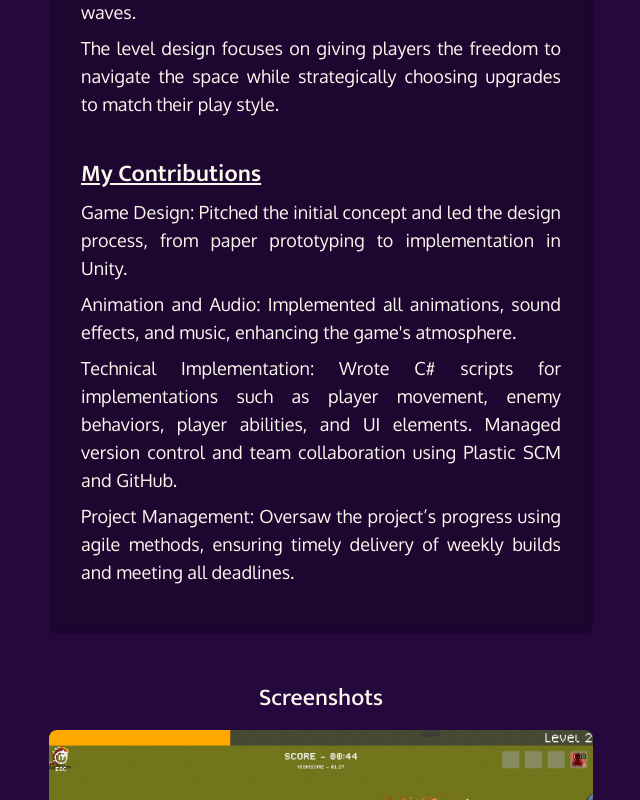
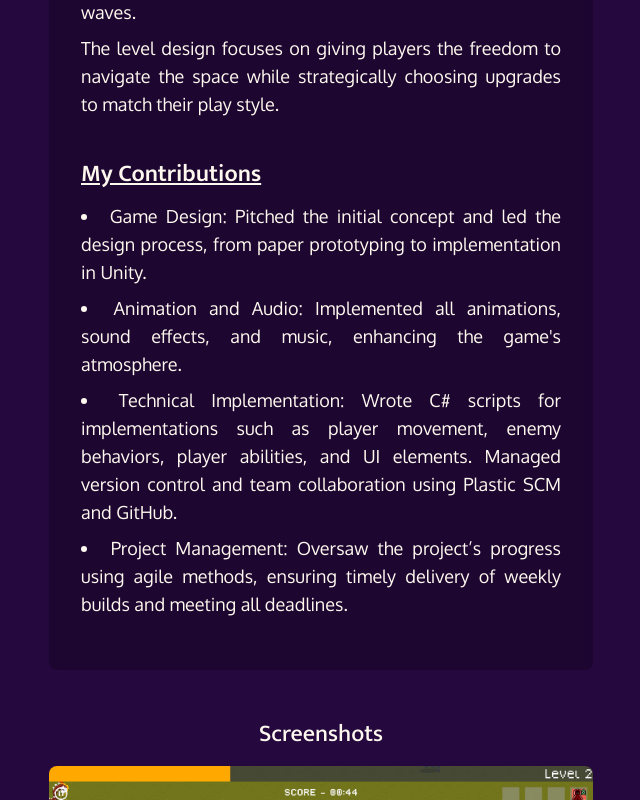
Before and after one commit to gkarountzos/gemma-wolferstan, a Next.js app: page /projects/ascension-dude in a window 1280 px wide. Shown: the part 980-1780 px from the top of the page, without its empty margins (591-1231 px from the left). Built offline with nearby package versions, Linux system fonts and the light colour scheme.

Commit message:
final design changes

```diff
--- a/components/ExperienceSection.tsx
+++ b/components/ExperienceSection.tsx
@@ -92,7 +92,7 @@ const ExperienceSection: React.FC<ExperienceDataProps> = ({
           </div>
         </div>
 
-        <Button>View Résumé</Button>
+        <Button link="/resume.pdf">View Résumé</Button>
       </section>
     </>
   );
--- a/components/ProjectCard.tsx
+++ b/components/ProjectCard.tsx
@@ -32,12 +32,9 @@ const ProjectCard: React.FC<ProjectCardProps> = ({ project }) => {
             </h3>
             <p className="text-sm text-[#FEF8EE] py-2">{project.description}</p>
           </div>
-          <button
-            type="button"
-            className="tablet:hidden w-fit mx-auto px-4 py-2 rounded-full bg-gradient-to-tl from-[#743ca8] to-[#4351ce] text-white transition duration-200"
-          >
+          <div className="flex justify-center items-center w-fit mx-auto px-4 py-2 rounded-full bg-[#4e2780] text-white transition duration-200 shadow-md md:hover:shadow-[0_0_15px_#ffffff] tablet:hidden">
             View Project
-          </button>
+          </div>
         </div>
       </Link>
     </div>
--- a/components/ProjectPage.tsx
+++ b/components/ProjectPage.tsx
@@ -18,6 +18,27 @@ const ProjectPage = ({ project }: { project: Project }) => {
 
     return () => clearTimeout(timer);
   }, []);
+
+  const renderDetailWithLinks = (detail: string) => {
+    const urlRegex = /(https?:\/\/[^\s]+)/g;
+
+    return detail.split(urlRegex).map((part, index) => {
+      if (urlRegex.test(part)) {
+        return (
+          <a
+            key={index}
+            href={part}
+            target="_blank"
+            rel="noopener noreferrer"
+            className="text-blue-400 underline"
+          >
+            {part}
+          </a>
+        );
+      }
+      return part;
+    });
+  };
 
   return (
     <>
@@ -45,11 +66,21 @@ const ProjectPage = ({ project }: { project: Project }) => {
                     <h3 className="text-2xl underline font-semibold text-[#FEF8EE]">
                       {section.title}
                     </h3>
-                    {section.details.map((detail, detailIndex) => (
-                      <p key={detailIndex} className="pt-2 text-md">
-                        {detail}
-                      </p>
-                    ))}
+                    {section.title === "My Contributions" ? (
+                      <ul className="list-disc list-inside pt-2 text-md">
+                        {section.details.map((detail, detailIndex) => (
+                          <li className="py-1" key={detailIndex}>
+                            {renderDetailWithLinks(detail)}
+                          </li>
+                        ))}
+                      </ul>
+                    ) : (
+                      section.details.map((detail, detailIndex) => (
+                        <p key={detailIndex} className="pt-2 text-md ">
+                          {renderDetailWithLinks(detail)}
+                        </p>
+                      ))
+                    )}
                   </div>
                 ))}
               </div>
@@ -62,7 +93,7 @@ const ProjectPage = ({ project }: { project: Project }) => {
                 <ScreenshotSlider images={project.screenshots} />
               </div>
             )}
-            {project.link && <Button>Play the Game</Button>}
+            {project.link && <Button link={project.link}>Play the Game</Button>}
           </section>
         </div>
       </div>
--- a/components/button.tsx
+++ b/components/button.tsx
@@ -1,13 +1,21 @@
 import Link from "next/link";
 
-export default function Button({ children }: { children: React.ReactNode }) {
+export default function Button({
+  children,
+  className,
+  link,
+}: {
+  children: React.ReactNode;
+  className?: string;
+  link: string;
+}) {
   return (
     <div className="mt-6">
       <Link
-        href="/resume.pdf"
+        href={`${link}`}
         target="_blank"
         rel="noopener noreferrer"
-        className="flex justify-center items-center just w-fit mx-auto px-4 py-2 rounded-full bg-[#4e2780] text-white transition duration-200"
+        className={`${className} flex justify-center items-center w-fit mx-auto px-4 py-2 rounded-full bg-[#4e2780] text-white transition duration-200 shadow-md md:hover:shadow-[0_0_15px_#ffffff]`}
       >
         {children}
       </Link>
--- a/components/ui/stars-background.tsx
+++ b/components/ui/stars-background.tsx
@@ -27,7 +27,7 @@ interface StarBackgroundProps {
 }
 
 export const StarsBackground: React.FC<StarBackgroundProps> = ({
-  starDensity = 0.00015,
+  starDensity = 0.0002,
   allStarsTwinkle = true,
   twinkleProbability = 0.7,
   minTwinkleSpeed = 0.5,
@@ -48,7 +48,7 @@ export const StarsBackground: React.FC<StarBackgroundProps> = ({
         return {
           x: Math.random() * width,
           y: Math.random() * height,
-          radius: Math.random() * 0.05 + 0.5,
+          radius: Math.random() * 0.1 + 0.7,
           opacity: Math.random() * 0.5 + 0.5,
           twinkleSpeed: shouldTwinkle
             ? minTwinkleSpeed +
@@ -138,7 +138,7 @@ export const StarsBackground: React.FC<StarBackgroundProps> = ({
   return (
     <canvas
       ref={canvasRef}
-      className={cn("h-max w-full absolute inset-0", className)}
+      className={cn("h-full w-full absolute inset-0", className)}
     />
   );
 };
```
Also changed, not shown: 1 other file (tests, documents, lock files or other folders).
